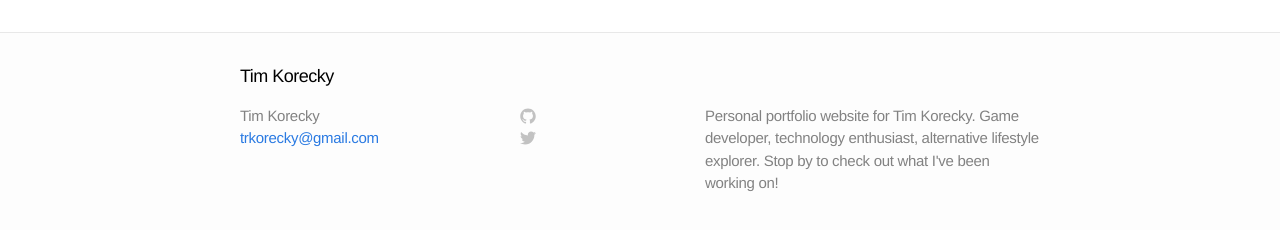
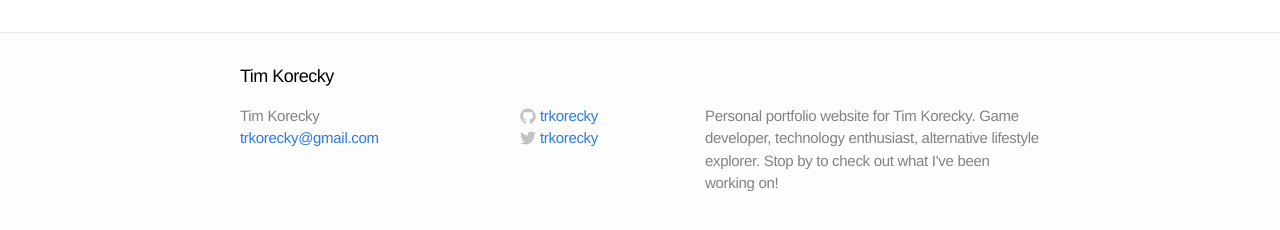
Before and after one commit to trkorecky/trkorecky.github.io, a Jekyll site: the page built from index.html, in a window 1280 px wide. Shown: the part 243-473 px from the top of the page. Built offline with Jekyll 4.4.1, drawn with Linux system fonts in a browser that asks for light colours.

Commit message:
Updated config

```diff
--- a/_config.yml
+++ b/_config.yml
@@ -1,10 +1,19 @@
 # Site settings
+
 title: Tim Korecky
+
 email: trkorecky@gmail.com
+
 description: "Personal portfolio website for Tim Korecky. Game developer, technology enthusiast, alternative lifestyle explorer. Stop by to check out what I've been working on!"
+
 baseurl: ""
+
 url: "http://timkorecky.com"
+twittername: trkorecky
+username: trkorecky
 
 # Build settings
+
 markdown: kramdown
+
 permalink: pretty
```
